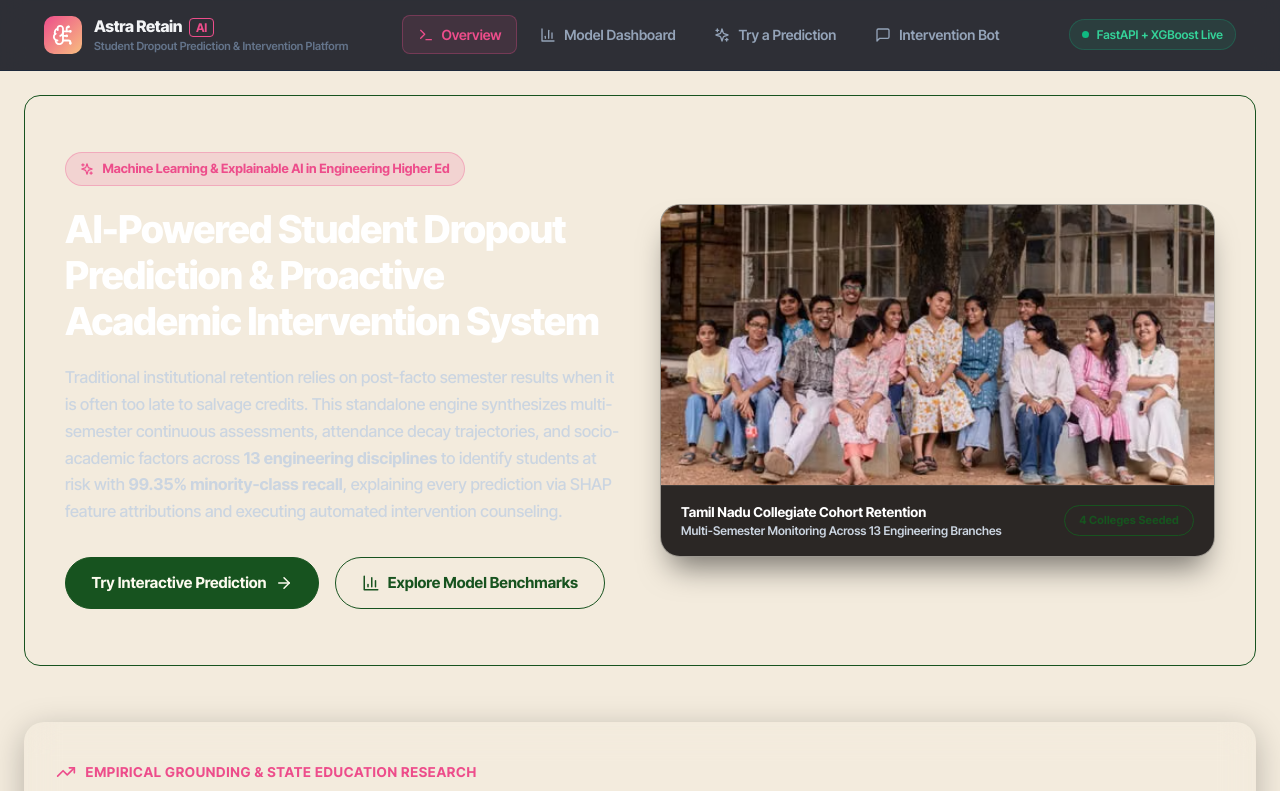
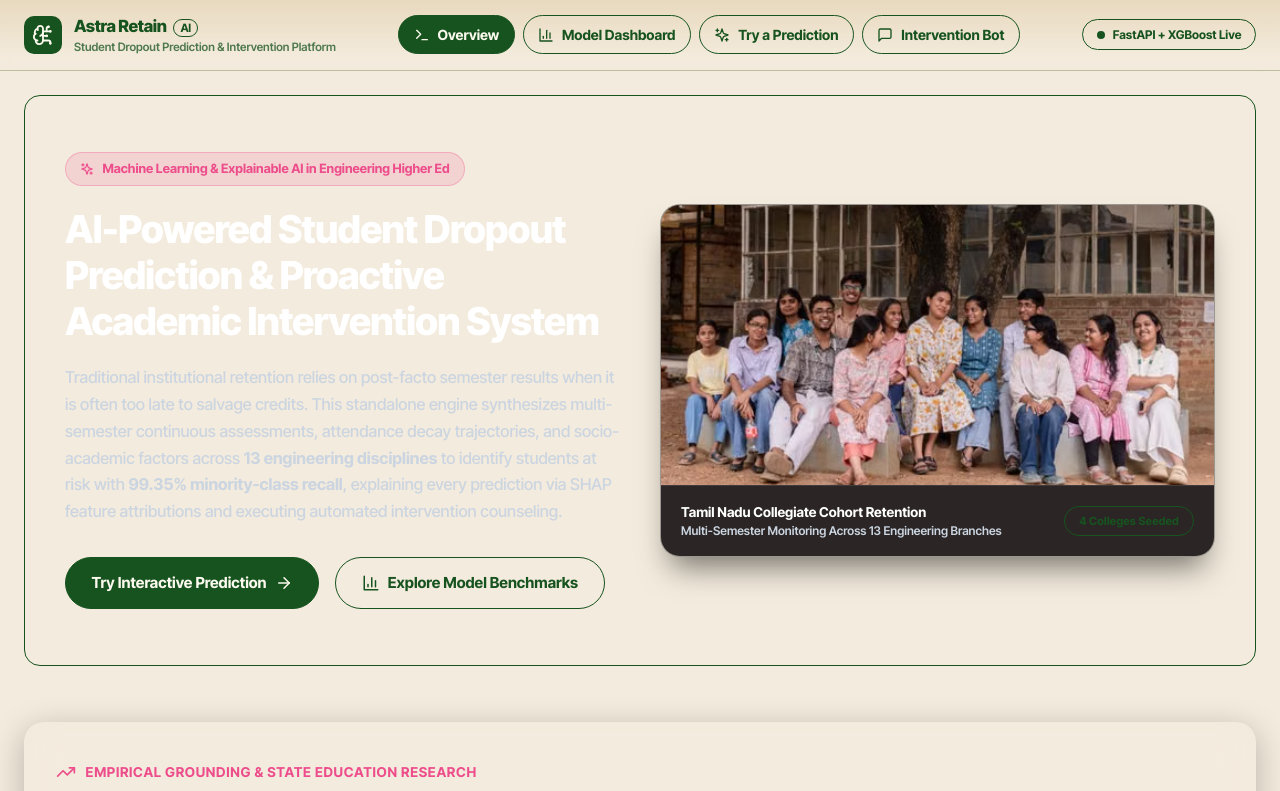
Before and after one commit to shree0731/dropout_prediction, a React (Vite) app in the folder frontend/: page / in a window 1280 px wide. Shown: the top 791 px of the page. Built offline with nearby package versions, Linux system fonts and the light colour scheme; the HTML template or start-up script is replaced by a standard one.

Commit message:
feat(components): restyle shared components Navbar, GlassCard and CursorGlow

```diff
--- a/frontend/src/components/CursorGlow.jsx
+++ b/frontend/src/components/CursorGlow.jsx
@@ -1,55 +1,9 @@
-import React, { useEffect, useRef } from 'react';
+import React from 'react';
 
 /**
  * CursorGlow Component
- * Renders a large (480px), heavily blurred (35px), soft white radial-gradient orb
- * that trails the cursor with smooth lerp interpolation (factor ~0.12) via requestAnimationFrame.
- * Automatically cleans up listeners and animation frames on unmount.
- * Respects prefers-reduced-motion OS accessibility settings.
+ * Renders null for clean editorial design while preserving mounting contract.
  */
 export default function CursorGlow() {
-  const glowRef = useRef(null);
-
-  useEffect(() => {
-    // Check if user has requested reduced motion
-    const mediaQuery = window.matchMedia('(prefers-reduced-motion: reduce)');
-    if (mediaQuery.matches) {
-      return; // Skip animation loop entirely
-    }
-
-    let targetX = window.innerWidth / 2;
-    let targetY = window.innerHeight / 2;
-    let currentX = targetX;
-    let currentY = targetY;
-    let rafId = null;
-
-    const handleMouseMove = (e) => {
-      targetX = e.clientX;
-      targetY = e.clientY;
-    };
-
-    const animateGlow = () => {
-      // Eased/lagged motion with ~0.12 lerp factor
-      currentX += (targetX - currentX) * 0.12;
-      currentY += (targetY - currentY) * 0.12;
-
-      if (glowRef.current) {
-        glowRef.current.style.transform = `translate(${currentX}px, ${currentY}px)`;
-      }
-
-      rafId = requestAnimationFrame(animateGlow);
-    };
-
-    window.addEventListener('mousemove', handleMouseMove, { passive: true });
-    rafId = requestAnimationFrame(animateGlow);
-
-    return () => {
-      window.removeEventListener('mousemove', handleMouseMove);
-      if (rafId) {
-        cancelAnimationFrame(rafId);
-      }
-    };
-  }, []);
-
-  return <div ref={glowRef} className="cursor-glow" aria-hidden="true" />;
+  return null;
 }
--- a/frontend/src/components/GlassCard.jsx
+++ b/frontend/src/components/GlassCard.jsx
@@ -1,64 +1,18 @@
-import React, { useRef, useEffect } from 'react';
+import React from 'react';
 
 /**
- * GlassCard Component
- * Reusable glassmorphic wrapper component featuring:
- * 1. Per-card internal light sheen tracking the cursor position via CSS custom properties (--cx, --cy)
- * 2. Subtle 3D perspective tilt on hover (max ~10deg rotation, scale 1.03)
- * 3. Graceful reset on mouse leave
- * 4. Automatic respect for prefers-reduced-motion accessibility
+ * Plain Rounded Card Component
+ * Replaces glassmorphism with calm editorial forest green border & rounded card styling.
+ * Preserves default export and all accepted props.
  */
 export default function GlassCard({ children, className = '', style = {}, ...props }) {
-  const cardRef = useRef(null);
-  const isReducedMotion = useRef(false);
-
-  useEffect(() => {
-    isReducedMotion.current = window.matchMedia('(prefers-reduced-motion: reduce)').matches;
-  }, []);
-
-  const handleMouseMove = (e) => {
-    if (isReducedMotion.current) return;
-    const card = cardRef.current;
-    if (!card) return;
-
-    const rect = card.getBoundingClientRect();
-    const x = e.clientX - rect.left;
-    const y = e.clientY - rect.top;
-
-    // Set local relative coordinates for internal sheen
-    card.style.setProperty('--cx', `${x}px`);
-    card.style.setProperty('--cy', `${y}px`);
-
-    // Calculate 3D tilt
-    const relX = x - rect.width / 2;
-    const relY = y - rect.height / 2;
-    const rotateX = (-relY / rect.height) * 10;
-    const rotateY = (relX / rect.width) * 10;
-
-    card.style.transform = `perspective(600px) rotateX(${rotateX.toFixed(2)}deg) rotateY(${rotateY.toFixed(2)}deg) scale(1.03)`;
-  };
-
-  const handleMouseLeave = () => {
-    if (isReducedMotion.current) return;
-    const card = cardRef.current;
-    if (!card) return;
-
-    card.style.transform = 'perspective(600px) rotateX(0) rotateY(0) scale(1)';
-  };
-
   return (
     <div
-      ref={cardRef}
       className={`glass-card-container ${className}`}
       style={style}
-      onMouseMove={handleMouseMove}
-      onMouseLeave={handleMouseLeave}
       {...props}
     >
-      {/* Local internal sheen highlight (lit from within) */}
-      <div className="card-sheen" aria-hidden="true" />
-      {/* Content wrapper with isolation so clicks & links work unobstructed */}
-      <div style={{ position: 'relative', zIndex: 3, width: '100%', height: '100%' }}>
+      <div style={{ position: 'relative', width: '100%', height: '100%' }}>
         {children}
       </div>
     </div>
--- a/frontend/src/components/Navbar.jsx
+++ b/frontend/src/components/Navbar.jsx
@@ -19,17 +19,18 @@ export default function Navbar() {
 
   return (
     <header style={{
-      borderBottom: '1px solid #1E293B',
-      background: 'rgba(11, 15, 25, 0.85)',
-      backdropFilter: 'blur(12px)',
+      borderBottom: '1px solid rgba(23, 83, 31, 0.2)',
+      background: 'linear-gradient(180deg, var(--bg-accent) 0%, rgba(243, 235, 221, 0.85) 85%, transparent 100%)',
+      backdropFilter: 'blur(10px)',
+      WebkitBackdropFilter: 'blur(10px)',
       position: 'sticky',
       top: 0,
       zIndex: 50
     }}>
       <div style={{
-        maxWidth: '1240px',
+        maxWidth: '1280px',
         margin: '0 auto',
-        padding: '0.9rem 1.5rem',
+        padding: '0.85rem 1.5rem',
         display: 'flex',
         alignItems: 'center',
         justifyContent: 'space-between',
@@ -39,23 +40,23 @@ export default function Navbar() {
         {/* Brand */}
         <NavLink to="/" style={{ display: 'flex', alignItems: 'center', gap: '0.75rem' }}>
           <div style={{
-            background: 'linear-gradient(135deg, #ED4D8B, #F8BF80)',
+            background: 'var(--surface)',
             width: '38px',
             height: '38px',
             borderRadius: '10px',
             display: 'flex',
             alignItems: 'center',
             justifyContent: 'center',
-            color: '#FFFFFF'
+            color: 'var(--ink-on-dark)'
           }}>
             <BrainCircuit size={22} />
           </div>
           <div>
-            <div style={{ fontWeight: '800', fontSize: '1rem', letterSpacing: '-0.02em', color: '#F3F4F6' }}>
-              Astra Retain <span style={{ color: '#ED4D8B', fontSize: '0.75rem', fontWeight: '700', border: '1px solid #ED4D8B', padding: '1px 6px', borderRadius: '4px', marginLeft: '4px' }}>AI</span>
+            <div style={{ fontWeight: '800', fontSize: '1.05rem', letterSpacing: '-0.02em', color: 'var(--ink)' }}>
+              Astra Retain <span style={{ color: 'var(--ink)', fontSize: '0.72rem', fontWeight: '700', border: '1px solid var(--ink)', padding: '1px 6px', borderRadius: '9999px', marginLeft: '4px' }}>AI</span>
             </div>
-            <div style={{ fontSize: '0.7rem', color: '#64748B' }}>
-              Student Dropout Prediction & Intervention Platform
+            <div style={{ fontSize: '0.72rem', color: 'var(--ink)', opacity: 0.75, fontWeight: '600' }}>
+              Student Dropout Prediction &amp; Intervention Platform
             </div>
           </div>
         </NavLink>
@@ -86,14 +87,14 @@ export default function Navbar() {
           alignItems: 'center',
           gap: '0.5rem',
           fontSize: '0.75rem',
-          color: '#34D399',
-          background: 'rgba(16, 185, 129, 0.1)',
-          border: '1px solid rgba(16, 185, 129, 0.25)',
-          padding: '0.35rem 0.75rem',
+          color: 'var(--ink)',
+          background: 'transparent',
+          border: '1px solid var(--ink)',
+          padding: '0.35rem 0.85rem',
           borderRadius: '9999px',
-          fontWeight: '600'
+          fontWeight: '700'
         }}>
-          <span style={{ width: '7px', height: '7px', borderRadius: '50%', background: '#10B981', display: 'inline-block' }} />
+          <span style={{ width: '8px', height: '8px', borderRadius: '50%', background: 'var(--ink)', display: 'inline-block' }} />
           <span>FastAPI + XGBoost Live</span>
         </div>
       </div>
--- a/frontend/src/styles/components.css
+++ b/frontend/src/styles/components.css
@@ -23,6 +23,27 @@
 .btn-outline:hover {
   background: var(--surface);
   color: var(--ink-on-dark);
+}
+
+/* Nav Pills */
+header nav a {
+  border-radius: 9999px !important;
+  font-weight: 700 !important;
+  color: var(--ink) !important;
+  border: 1px solid var(--ink) !important;
+  background: transparent !important;
+  transition: all 200ms ease !important;
+}
+
+header nav a:hover {
+  background: var(--surface) !important;
+  color: var(--ink-on-dark) !important;
+}
+
+header nav a.active {
+  background: var(--surface) !important;
+  color: var(--ink-on-dark) !important;
+  border: 1px solid var(--surface) !important;
 }
 
 .btn-solid {
```
